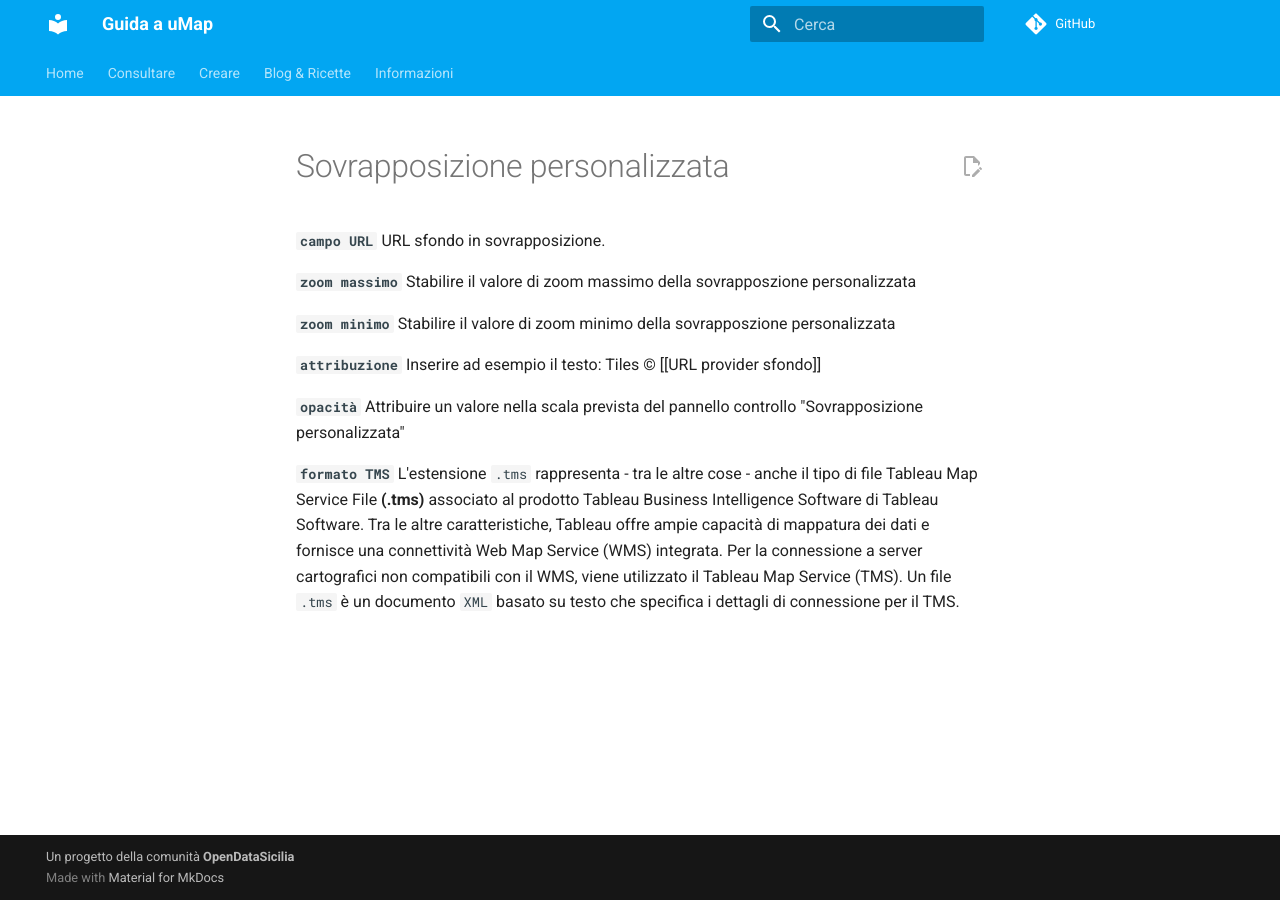
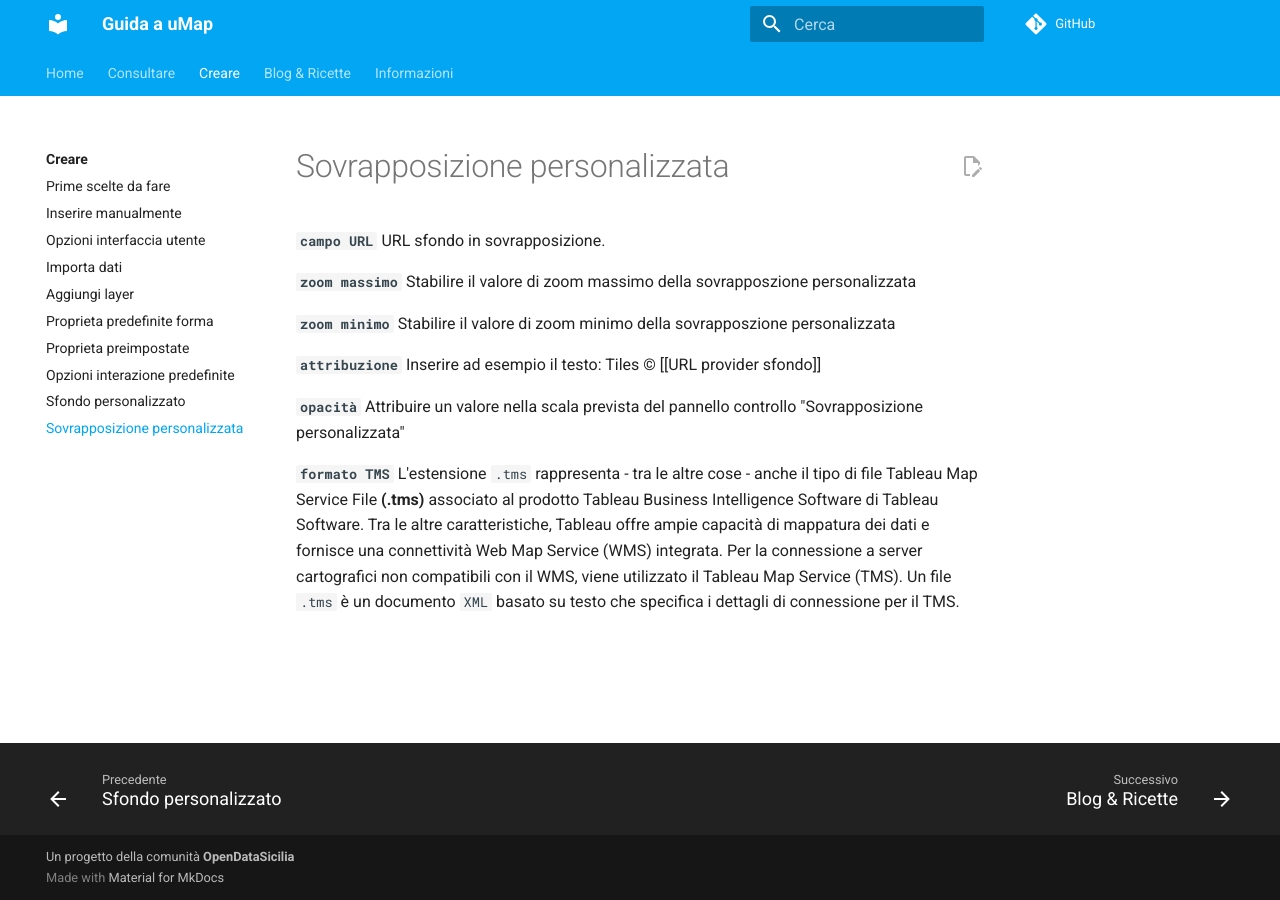
Before and after one commit to opendatasicilia/guida-umap, an MkDocs documentation site: the page built from docs/creare/sovrapposizione-personalizzata.md, in a window 1280 px wide. Built offline with MkDocs 1.6.1 and Material for MkDocs 9.7.7, drawn with Linux system fonts in a browser that asks for light colours; comment, search, counter and statistics services are not loaded.

Commit message:
Update mkdocs.yml

```diff
--- a/mkdocs.yml
+++ b/mkdocs.yml
@@ -51,6 +51,7 @@ nav:
     - Proprieta preimpostate: creare/proprieta-preimpostate.md
     - Opzioni interazione predefinite: creare/opzioni-interazione-predefinite.md
     - Sfondo personalizzato: creare/sfondo-personalizzato.md
+    - Sovrapposizione personalizzata: creare/sovrapposizione-personalizzata.md
   - Blog: blog/index.md
   - Informazioni:
     - Informazioni: informazioni/index.md
```
